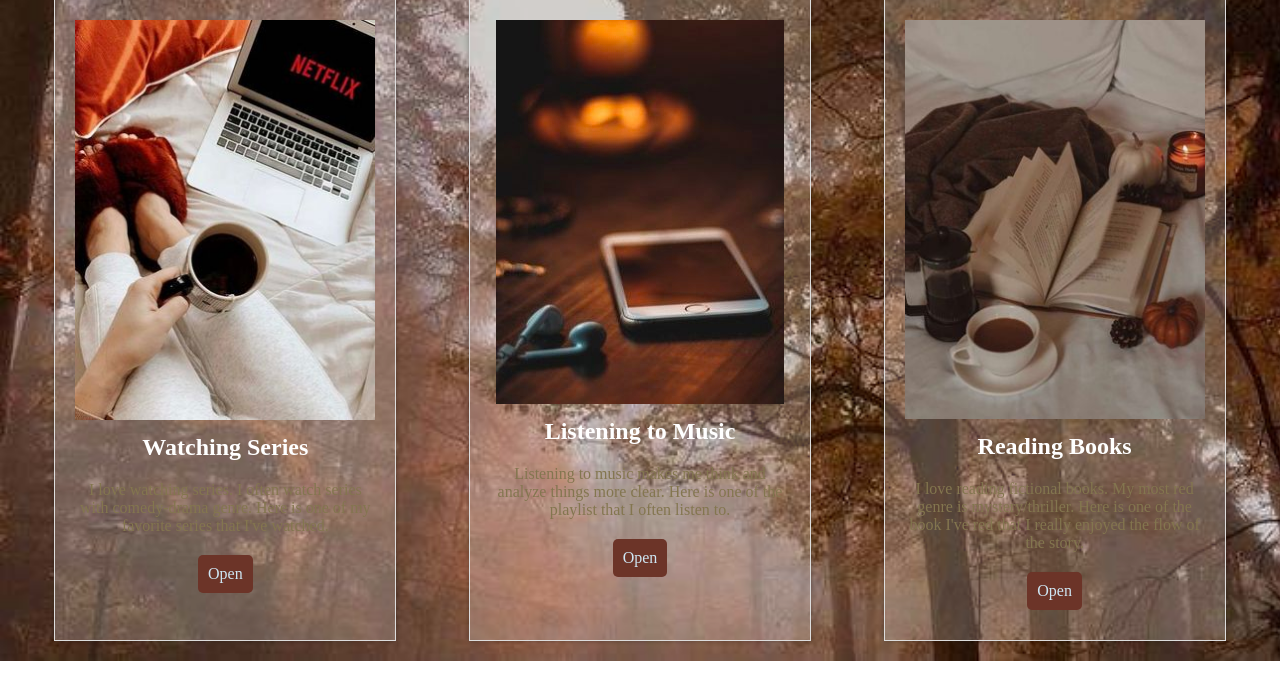
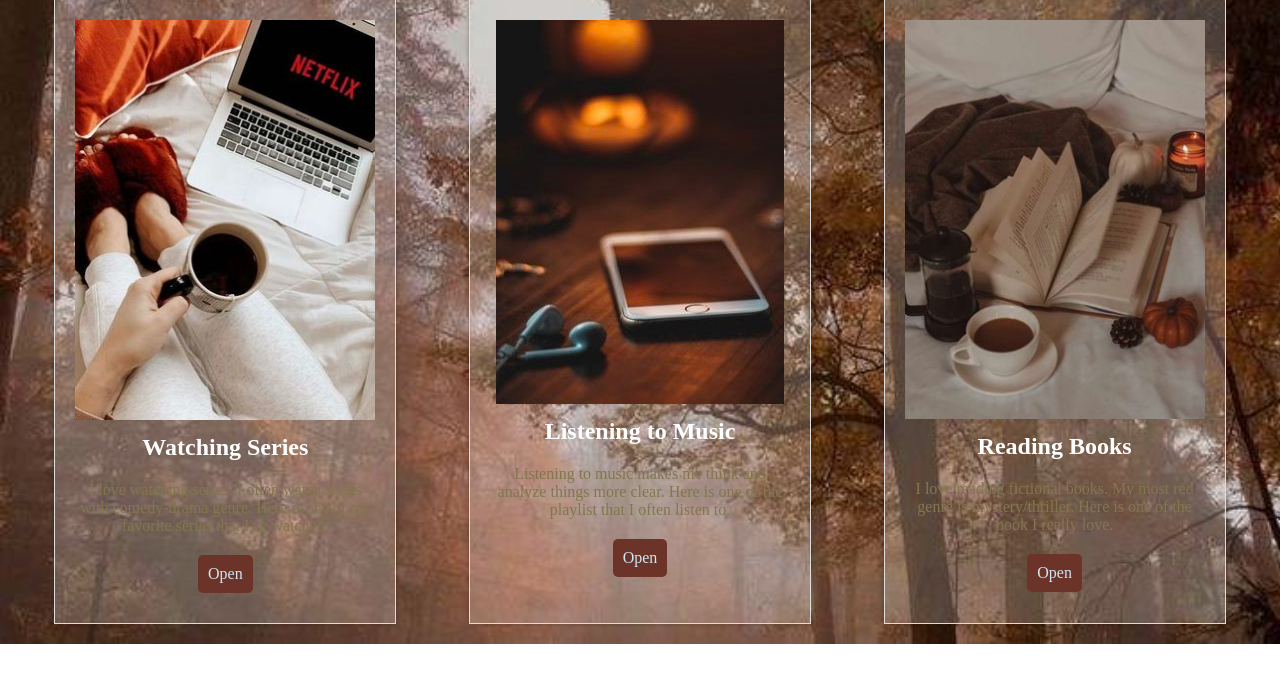
Before and after one commit to misyeeelll/Activity1, a plain HTML site: page index.html in a window 1280 px wide. Shown: the part 66-766 px from the top of the page. Drawn offline with Linux system fonts and the light colour scheme.

Commit message:
index.html

```diff
--- a/index.html
+++ b/index.html
@@ -24,7 +24,7 @@
         <div class="card">
             <img src="img/img3.jpg" alt="Image 3">
             <h2>Reading Books</h2>
-            <p>I love reading fictional books. My most red genre is mystery/thriller. Here is one of the book I've red that I really enjoyed the flow of the story.</p>
+            <p>I love reading fictional books. My most red genre is mystery/thriller. Here is one of the book I really love.</p>
             <a href="https://www.wattpad.com/story/4499067-the-peculiars%27-tale" class="button">Open</a>
           </div>
       </div>
```
